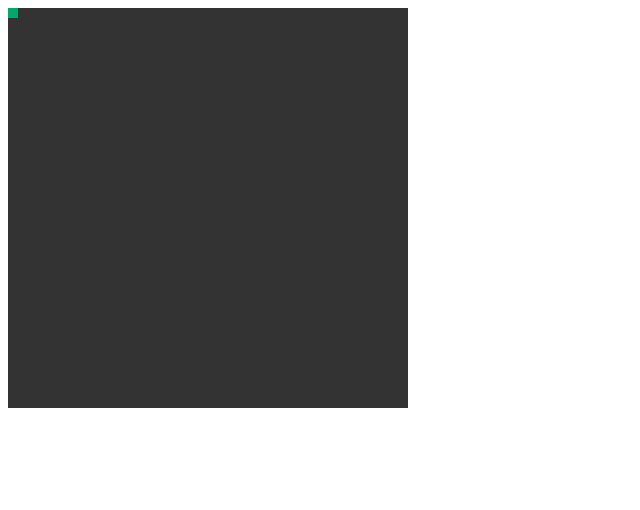
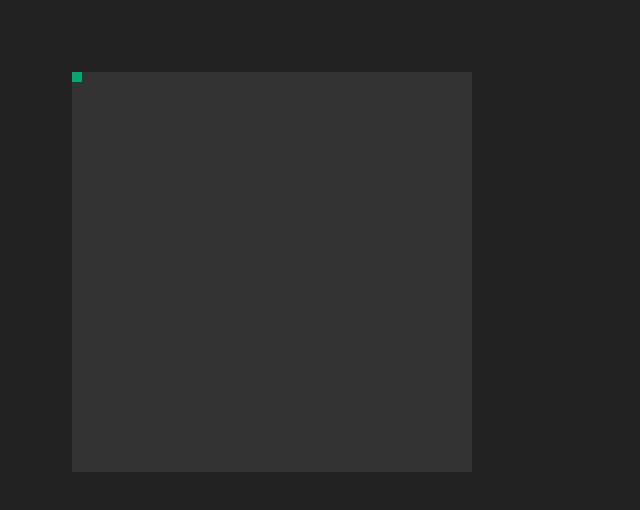
Before and after one commit to antllcon/Prism, a plain HTML site: page index.html in a window 1280 px wide. Shown: the whole page, without its empty margins (0-640 px from the left). Drawn offline with Linux system fonts and the light colour scheme.

Commit message:
task-3 Добавил стили

```diff
--- a/index.html
+++ b/index.html
@@ -3,6 +3,7 @@
 <head>
     <meta charset="UTF-8">
     <meta name="viewport" content="width=device-width, initial-scale=1.0">
+    <link rel="stylesheet" href="style/style.css">
     <title>Prism</title>
 </head>
 <body>
--- /dev/null
+++ b/style/style.css
@@ -0,0 +1,4 @@
+body {
+    background-color: #222;
+    padding: 64px;
+}
```
